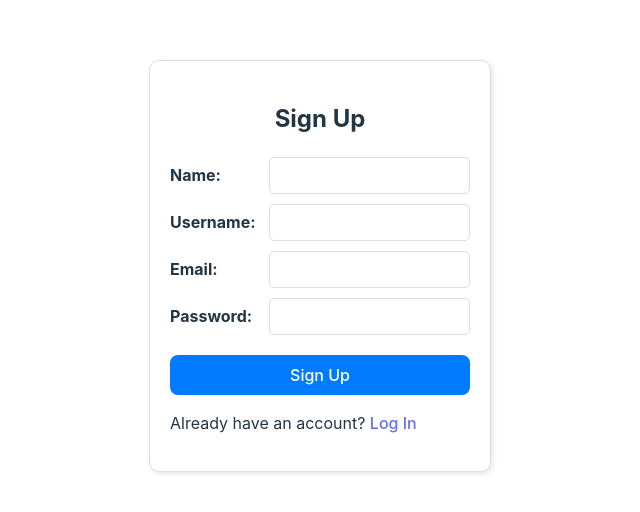
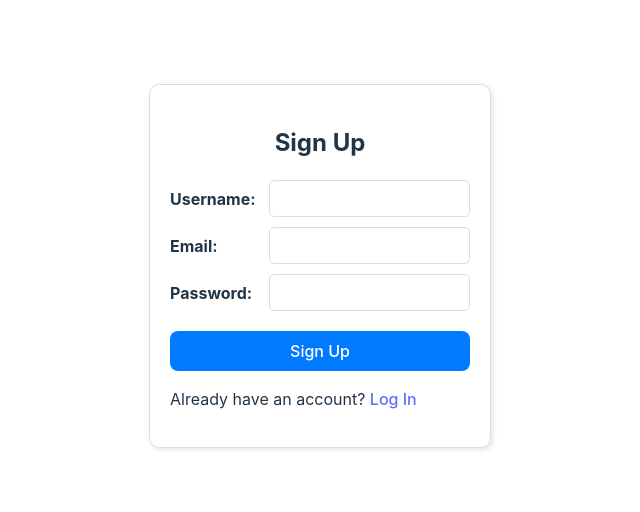
Before and after one commit to codepath/auth-express-react-guide, a React (Vite) app in the folder auth-demo-ui/: page /signup in a window 1280 px wide. Shown: the part 134-646 px from the top of the page, without its empty margins (320-960 px from the left). Built offline with nearby package versions, Linux system fonts and the light colour scheme.

Commit message:
Fix styling of logged in page

```diff
--- a/auth-demo-ui/src/App.css
+++ b/auth-demo-ui/src/App.css
@@ -1,6 +1,4 @@
 .app {
   display: flex;
   justify-content: center;
-  align-items: center;
-  height: 100vh;
 }
--- a/auth-demo-ui/src/components/LoginForm/LoginForm.css
+++ b/auth-demo-ui/src/components/LoginForm/LoginForm.css
@@ -1,3 +1,10 @@
+.login-form-container {
+  display: flex;
+  justify-content: center;
+  align-items: center;
+  height: 100vh;
+}
+
 .login-form {
     display: flex;
     flex-direction: column;
--- a/auth-demo-ui/src/components/LoginForm/LoginForm.jsx
+++ b/auth-demo-ui/src/components/LoginForm/LoginForm.jsx
@@ -41,8 +41,7 @@ const LoginForm = () => {
   };
 
   return (
-    <div>
-      {/* <h2>Login</h2> */}
+    <div className='login-form-container'>
       <form className="login-form" onSubmit={handleLogin}>
         <h2>Login</h2>
         <div className="form-group">
@@ -70,7 +69,6 @@ const LoginForm = () => {
           New to the app? <Link to="/signup">Sign Up</Link>
         </p>
       </form>
-      {/* <p>New to the app? <Link to="/signup">Sign Up</Link></p> */}
     </div>
   );
 };
--- a/auth-demo-ui/src/components/SignupForm/SignupForm.css
+++ b/auth-demo-ui/src/components/SignupForm/SignupForm.css
@@ -1,3 +1,10 @@
+.signup-form-container {
+  display: flex;
+  justify-content: center;
+  align-items: center;
+  height: 100vh;
+}
+
 .signup-form {
     display: flex;
     flex-direction: column;
--- a/auth-demo-ui/src/components/SignupForm/SignupForm.jsx
+++ b/auth-demo-ui/src/components/SignupForm/SignupForm.jsx
@@ -53,19 +53,9 @@ const SignupForm = () => {
   };
 
   return (
-    <div>
+    <div className="signup-form-container">
       <form className="signup-form" onSubmit={handleSubmit}>
         <h2>Sign Up</h2>
-        <div className="form-group">
-          <label htmlFor="name">Name:</label>
-          <input
-            type="text"
-            id="name"
-            value={name}
-            onChange={(e) => setName(e.target.value)}
-            required
-          />
-        </div>
         <div className="form-group">
           <label htmlFor="username">Username:</label>
           <input
```
